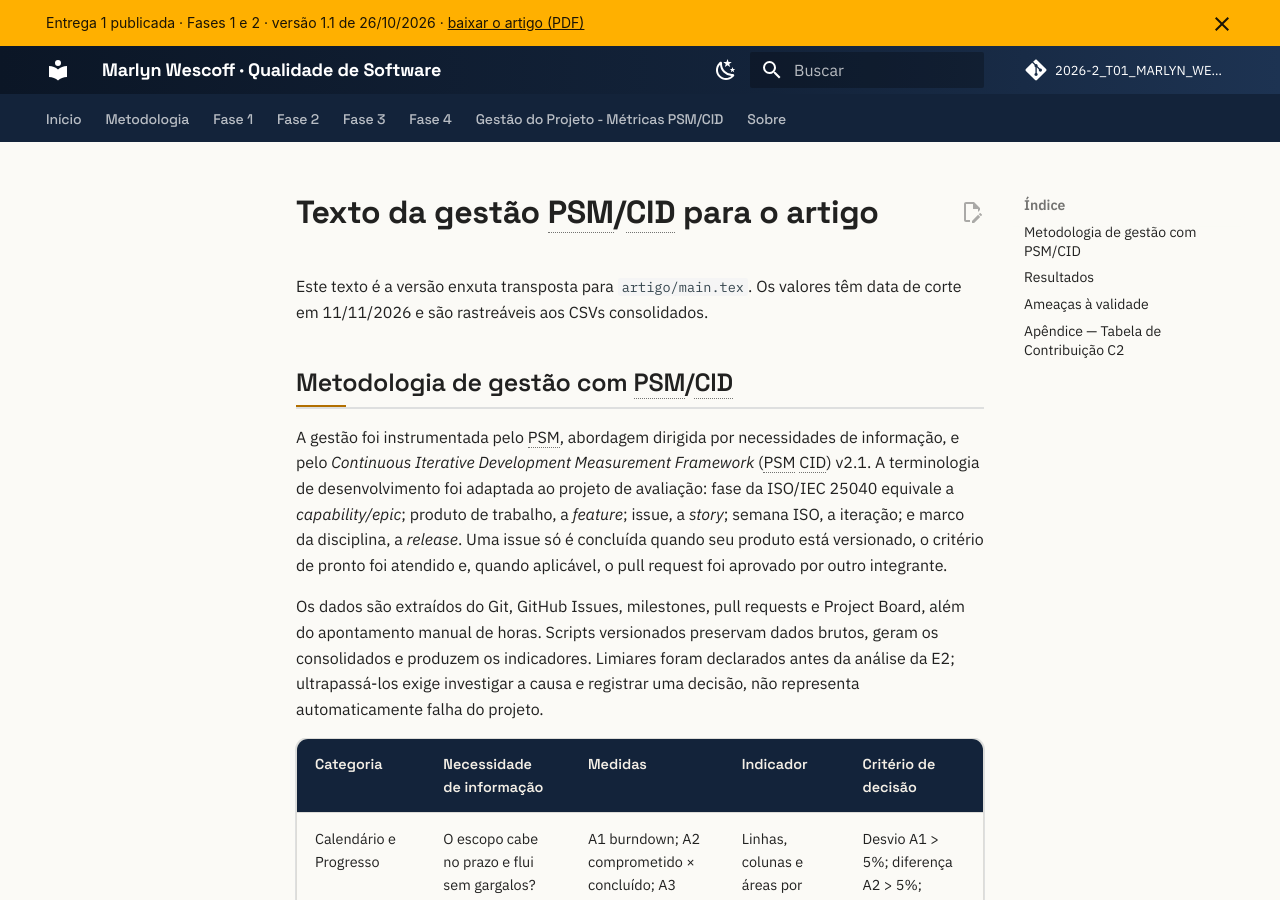
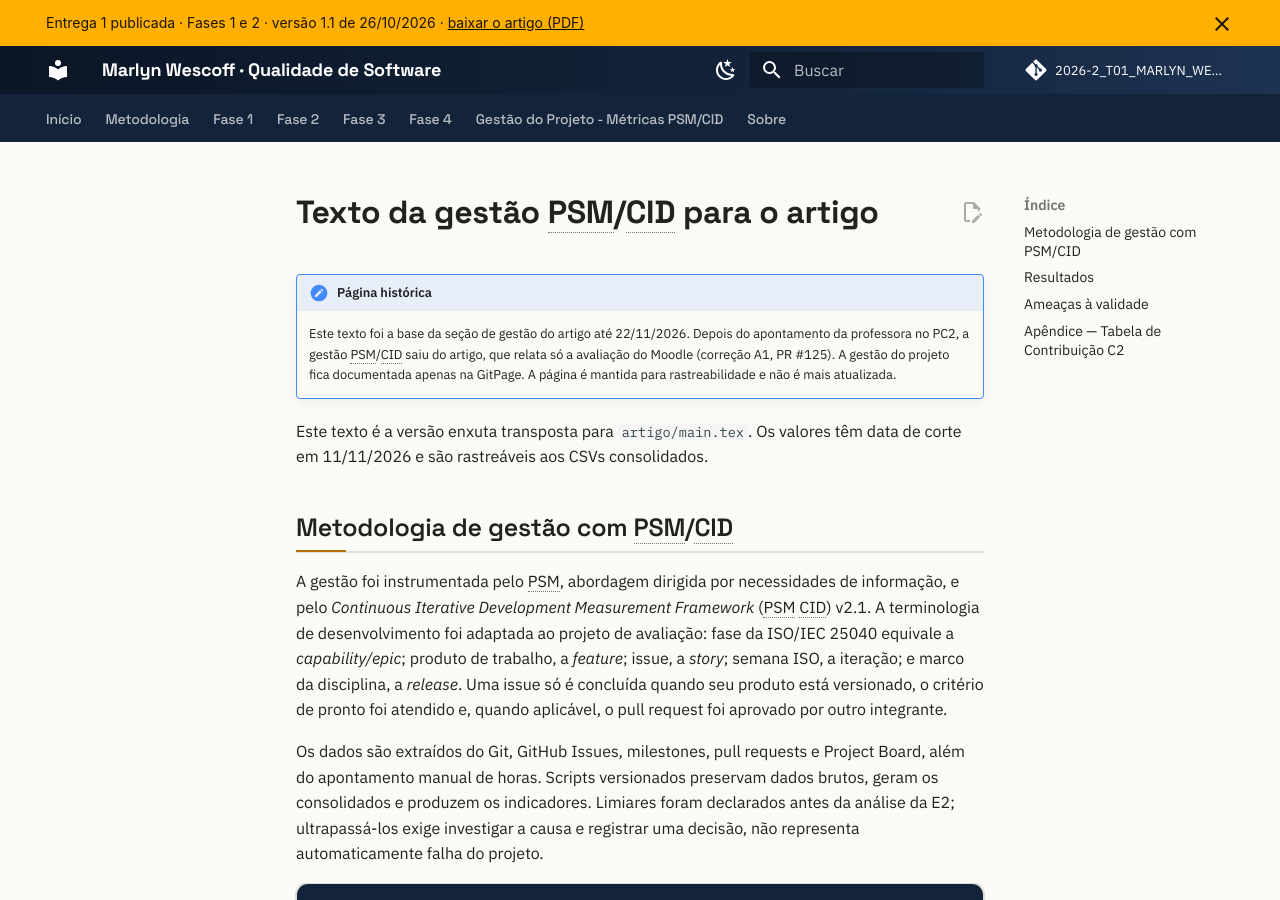
Before and after one commit to FCTE-Qualidade-de-Software-1/2026-2_T01_MARLYN_WESCOFF, an MkDocs documentation site: the page built from docs/metricas/04-texto-artigo.md, in a window 1280 px wide and 900 px high. Built offline with MkDocs 1.6.1 and Material for MkDocs 9.7.7, drawn with Linux system fonts in a browser that asks for light colours; comment, search, counter and statistics services are not loaded.

Commit message:
Marca o roteiro do PC2 e o texto antigo da gestão no artigo como páginas históricas
Closes #119

```diff
--- a/docs/metricas/04-texto-artigo.md
+++ b/docs/metricas/04-texto-artigo.md
@@ -1,4 +1,7 @@
 # Texto da gestão PSM/CID para o artigo
+
+!!! note "Página histórica"
+    Este texto foi a base da seção de gestão do artigo até 22/11/2026. Depois do apontamento da professora no PC2, a gestão PSM/CID saiu do artigo, que relata só a avaliação do Moodle (correção A1, PR #125). A gestão do projeto fica documentada apenas na GitPage. A página é mantida para rastreabilidade e não é mais atualizada.
 
 Este texto é a versão enxuta transposta para `artigo/main.tex`. Os valores têm data de corte em 11/11/2026 e são rastreáveis aos CSVs consolidados.
 
```
Also changed, not shown: docs/gestao/roteiro-apresentacao-pc2.md (+3 -0 lines).
